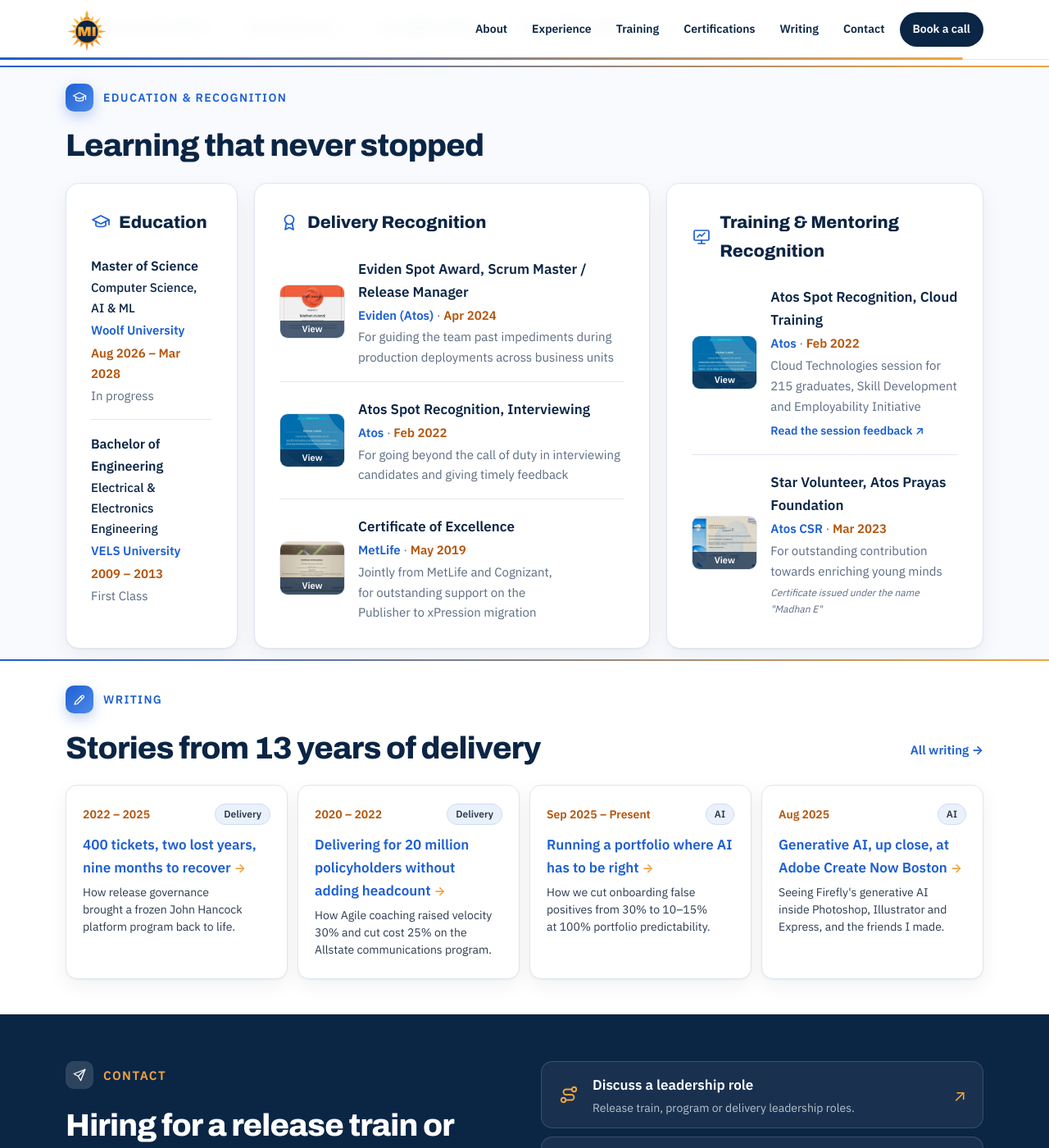
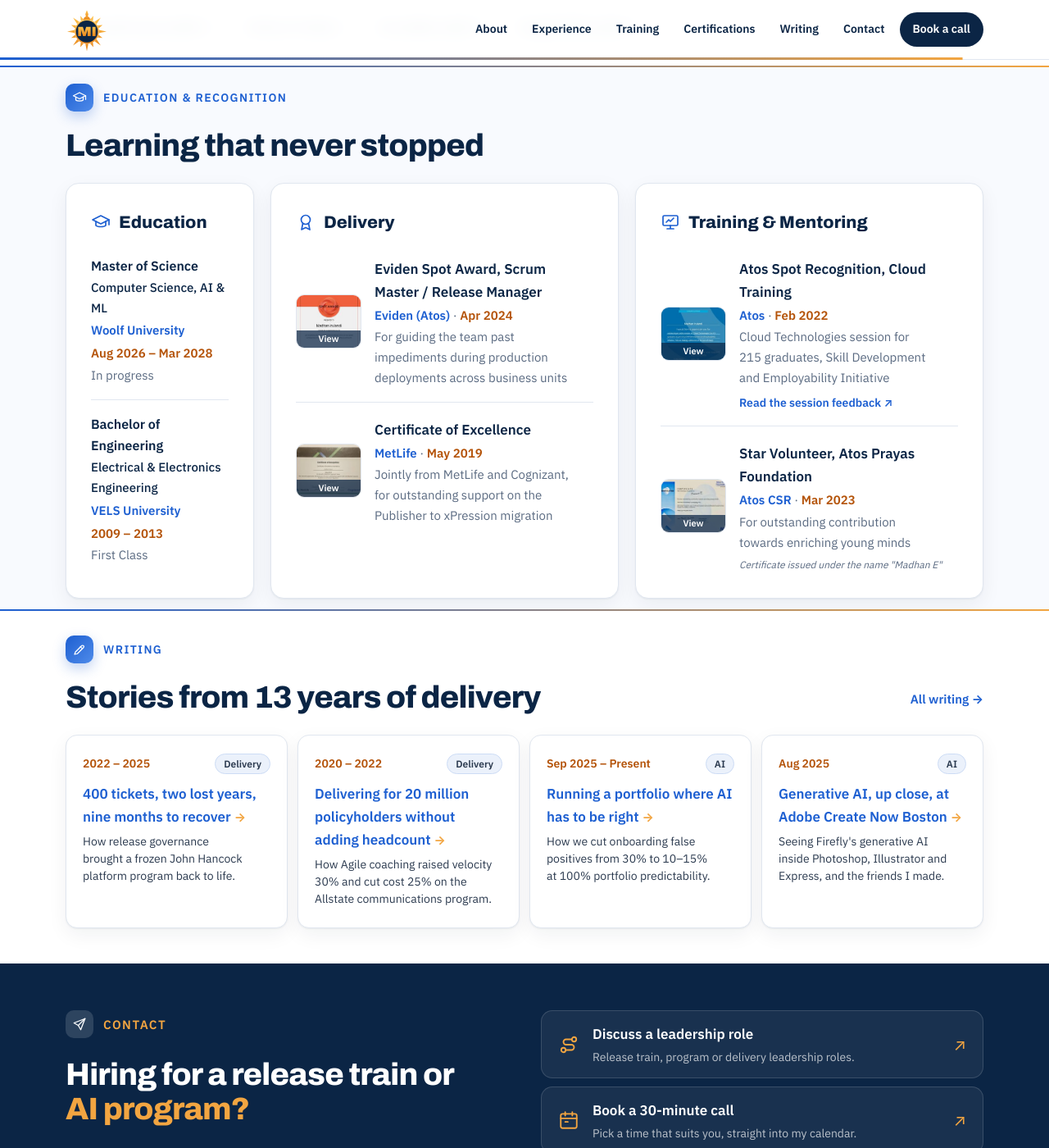
Before and after one commit to Madhan-I/Madhan-I.github.io, a Jekyll site: the page built from index.html, in a window 1280 px wide and 1400 px high, scrolled down 5680 px. Shown: the whole window at 82% size. Built offline with Jekyll 4.4.1, drawn with Linux system fonts in a browser that asks for light colours.

Commit message:
Recognition: equal Delivery and Training & Mentoring cards; Interviewing award hidden from the homepage.
Co-Authored-By: Claude Opus 5.5 <noreply@anthropic.com>
Claude-Session: https://claude.ai/code/session_01MFRrTt7LBDdX57m85KHNGp

```diff
--- a/_data/profile.yml
+++ b/_data/profile.yml
@@ -632,19 +632,20 @@ education:
     detail: VELS University · 2009 – 2013 · First Class
 
 award_groups:
-  - group: Delivery Recognition
+  - group: Delivery
     icon: award
     items:
       - title: Eviden Spot Award, Scrum Master / Release Manager
         detail: Eviden (Atos) · Apr 2024 · For guiding the team past impediments during production deployments across business units
         image: award-eviden.jpg
       - title: Atos Spot Recognition, Interviewing
+        hidden: true
         detail: Atos · Feb 2022 · For going beyond the call of duty in interviewing candidates and giving timely feedback
         image: award-interview.jpg
       - title: Certificate of Excellence
         detail: MetLife · May 2019 · Jointly from MetLife and Cognizant, for outstanding support on the Publisher to xPression migration
         image: award-metlife.jpg
-  - group: Training & Mentoring Recognition
+  - group: Training & Mentoring
     icon: board
     items:
       - title: Atos Spot Recognition, Cloud Training
--- a/assets/css/style.css
+++ b/assets/css/style.css
@@ -1219,3 +1219,4 @@ a.more:hover, a.more:focus-visible { color: #B45309 !important; }
   #recognition .panel { align-self: stretch !important; }
   #recognition .thumb { width: 80px !important; flex: 0 0 80px !important; }
 }
+@media (min-width: 1024px) { #recognition .three { grid-template-columns: 230px 1fr 1fr !important; } }
--- a/index.html
+++ b/index.html
@@ -172,7 +172,7 @@ layout: default
       {% for g in p.award_groups %}
       <div class="panel reveal">
         <h3><svg class="ic" aria-hidden="true"><use href="#i-{{ g.icon | default: 'award' }}"/></svg>{{ g.group }}</h3>
-        <ul class="rows">{% for a in g.items %}<li class="award{% if a.image %} has-image{% endif %}">{% if a.image %}<a class="thumb" href="{{ '/assets/badges/' | append: a.image | relative_url }}" data-lightbox data-caption="{{ a.title }}">{% assign tb = a.image | split: "." | first %}<img src="{{ '/assets/badges/thumbs/' | append: tb | append: '.jpg' | relative_url }}" alt="{{ a.title }} certificate" loading="lazy" width="96" height="96"><span class="zoom">View</span></a>{% endif %}{% assign parts = a.detail | split: " · " %}<span class="abody"><b>{{ a.title }}</b><span class="who">{{ parts[0] }}{% if parts[1] %}<span class="sep"> · </span><span class="nw adate">{{ parts[1] }}</span>{% endif %}</span>{% if parts.size > 2 %}<span class="d2">{% for x in parts offset:2 %}{{ x }}{% unless forloop.last %} · {% endunless %}{% endfor %}</span>{% endif %}{% if a.extra_image %}<a class="extra" href="{{ '/assets/badges/' | append: a.extra_image | relative_url }}" data-lightbox data-caption="{{ a.title }}: session feedback">{{ a.extra_label }} ↗</a>{% endif %}{% if a.note %}<small class="anote">{{ a.note }}</small>{% endif %}</span></li>{% endfor %}</ul>
+        <ul class="rows">{% for a in g.items %}{% if a.hidden %}{% continue %}{% endif %}<li class="award{% if a.image %} has-image{% endif %}">{% if a.image %}<a class="thumb" href="{{ '/assets/badges/' | append: a.image | relative_url }}" data-lightbox data-caption="{{ a.title }}">{% assign tb = a.image | split: "." | first %}<img src="{{ '/assets/badges/thumbs/' | append: tb | append: '.jpg' | relative_url }}" alt="{{ a.title }} certificate" loading="lazy" width="96" height="96"><span class="zoom">View</span></a>{% endif %}{% assign parts = a.detail | split: " · " %}<span class="abody"><b>{{ a.title }}</b><span class="who">{{ parts[0] }}{% if parts[1] %}<span class="sep"> · </span><span class="nw adate">{{ parts[1] }}</span>{% endif %}</span>{% if parts.size > 2 %}<span class="d2">{% for x in parts offset:2 %}{{ x }}{% unless forloop.last %} · {% endunless %}{% endfor %}</span>{% endif %}{% if a.extra_image %}<a class="extra" href="{{ '/assets/badges/' | append: a.extra_image | relative_url }}" data-lightbox data-caption="{{ a.title }}: session feedback">{{ a.extra_label }} ↗</a>{% endif %}{% if a.note %}<small class="anote">{{ a.note }}</small>{% endif %}</span></li>{% endfor %}</ul>
       </div>
       {% endfor %}
     </div>
```
